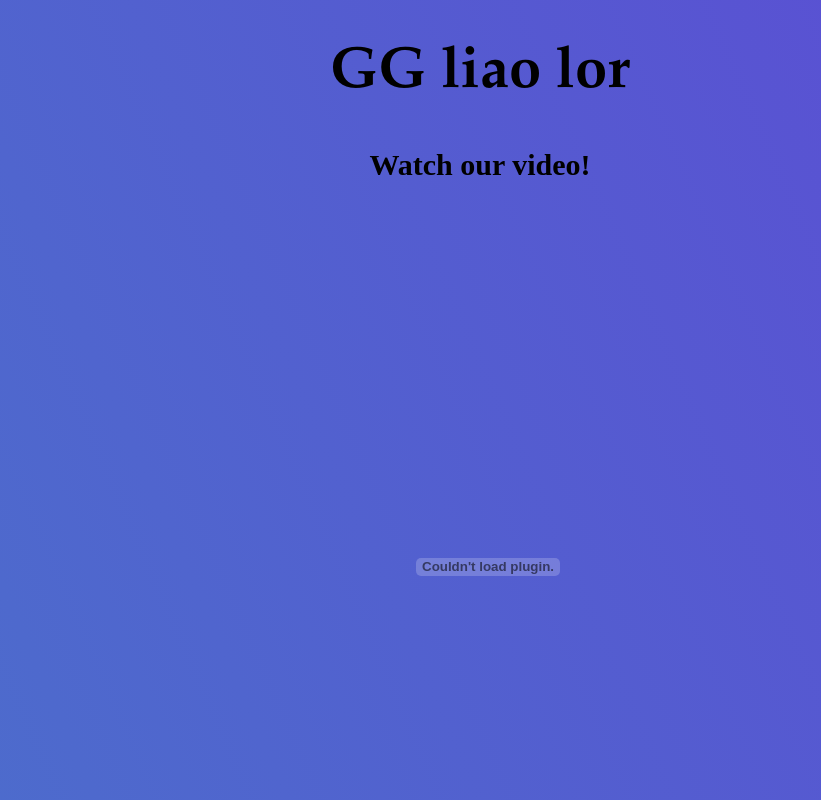
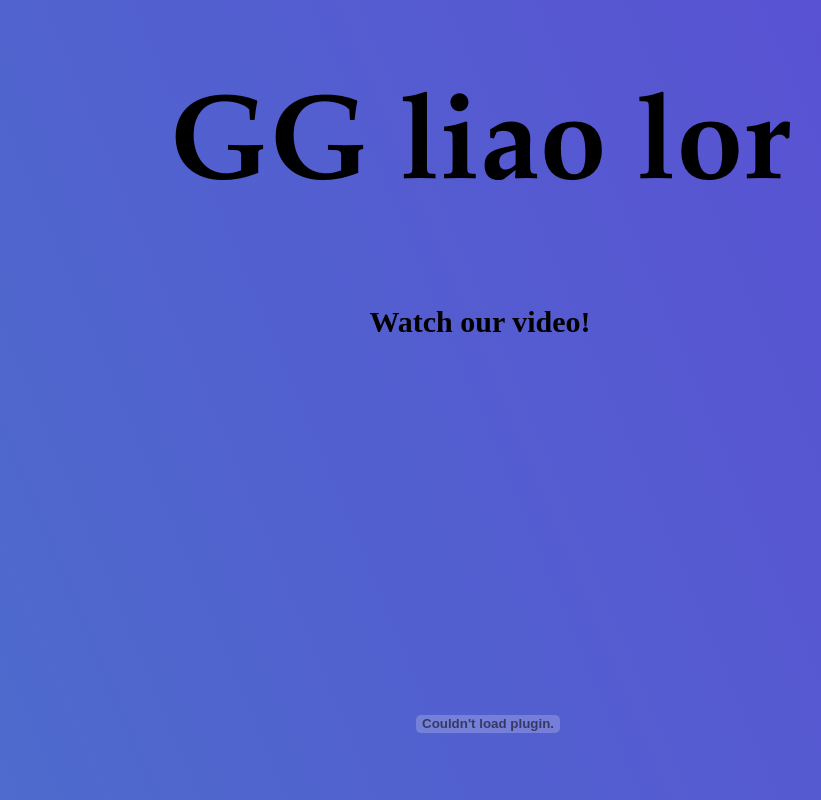
Before and after one commit to bdacode/ggballs.github.io, a plain HTML site: page index.html in a window 1280 px wide. Shown: the top 800 px of the page, without its empty margins (160-981 px from the left). Drawn offline with Linux system fonts and the light colour scheme.

Commit message:
change font size

```diff
--- a/css/styles.css
+++ b/css/styles.css
@@ -1,7 +1,7 @@
 h1 {
   font-weight: bold;
   color: #000000;
-  font-size: 58px;
+  font-size: 120px;
   font-family: "Palatino Linotype";
   text-align:center
 
```
